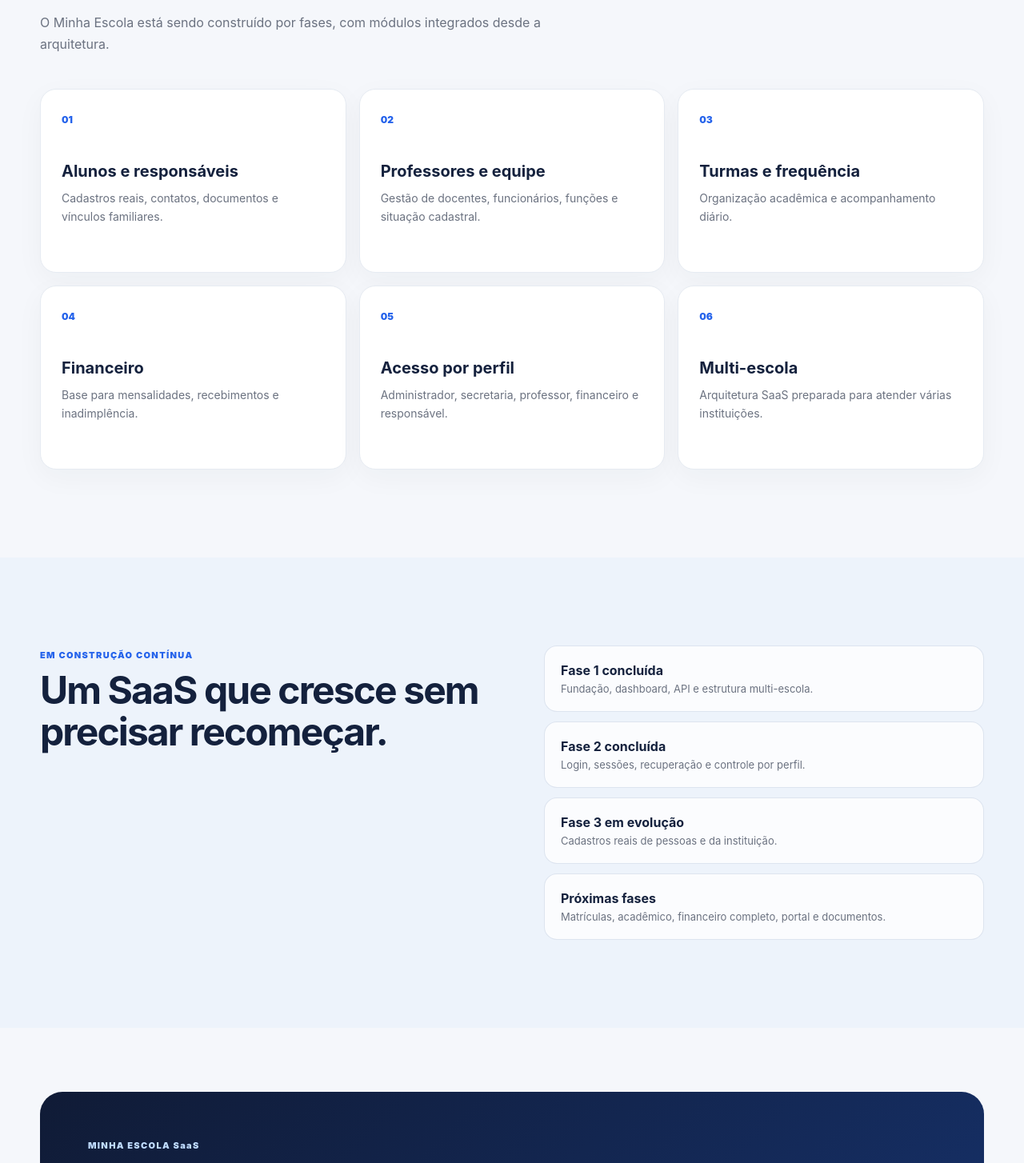
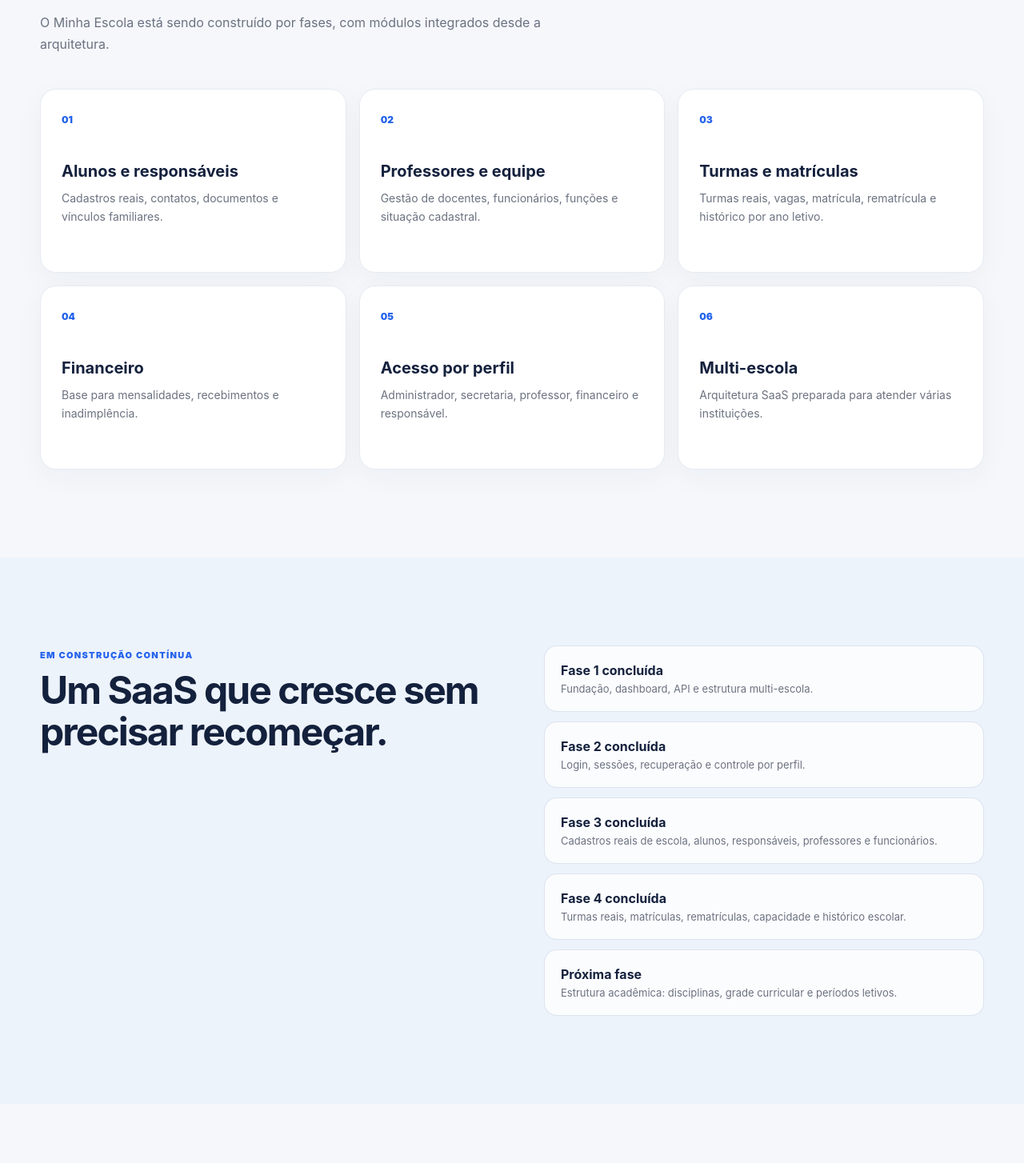
Before and after one commit to VictorFOliveira/Minha-escola, a Next.js app: page / in a window 1280 px wide. Shown: the part 1038-2492 px from the top of the page at 80% size. Built offline with nearby package versions, Linux system fonts and the light colour scheme.

Commit message:
docs(site): mark phases 3 and 4 complete

```diff
--- a/app/page.tsx
+++ b/app/page.tsx
@@ -75,7 +75,7 @@ export default function HomePage() {
           {[
             ["01", "Alunos e responsáveis", "Cadastros reais, contatos, documentos e vínculos familiares."],
             ["02", "Professores e equipe", "Gestão de docentes, funcionários, funções e situação cadastral."],
-            ["03", "Turmas e frequência", "Organização acadêmica e acompanhamento diário."],
+            ["03", "Turmas e matrículas", "Turmas reais, vagas, matrícula, rematrícula e histórico por ano letivo."],
             ["04", "Financeiro", "Base para mensalidades, recebimentos e inadimplência."],
             ["05", "Acesso por perfil", "Administrador, secretaria, professor, financeiro e responsável."],
             ["06", "Multi-escola", "Arquitetura SaaS preparada para atender várias instituições."],
@@ -98,8 +98,9 @@ export default function HomePage() {
           <div className="check-list">
             <p><strong>Fase 1 concluída</strong><span>Fundação, dashboard, API e estrutura multi-escola.</span></p>
             <p><strong>Fase 2 concluída</strong><span>Login, sessões, recuperação e controle por perfil.</span></p>
-            <p><strong>Fase 3 em evolução</strong><span>Cadastros reais de pessoas e da instituição.</span></p>
-            <p><strong>Próximas fases</strong><span>Matrículas, acadêmico, financeiro completo, portal e documentos.</span></p>
+            <p><strong>Fase 3 concluída</strong><span>Cadastros reais de escola, alunos, responsáveis, professores e funcionários.</span></p>
+            <p><strong>Fase 4 concluída</strong><span>Turmas reais, matrículas, rematrículas, capacidade e histórico escolar.</span></p>
+            <p><strong>Próxima fase</strong><span>Estrutura acadêmica: disciplinas, grade curricular e períodos letivos.</span></p>
           </div>
         </div>
       </section>
```
